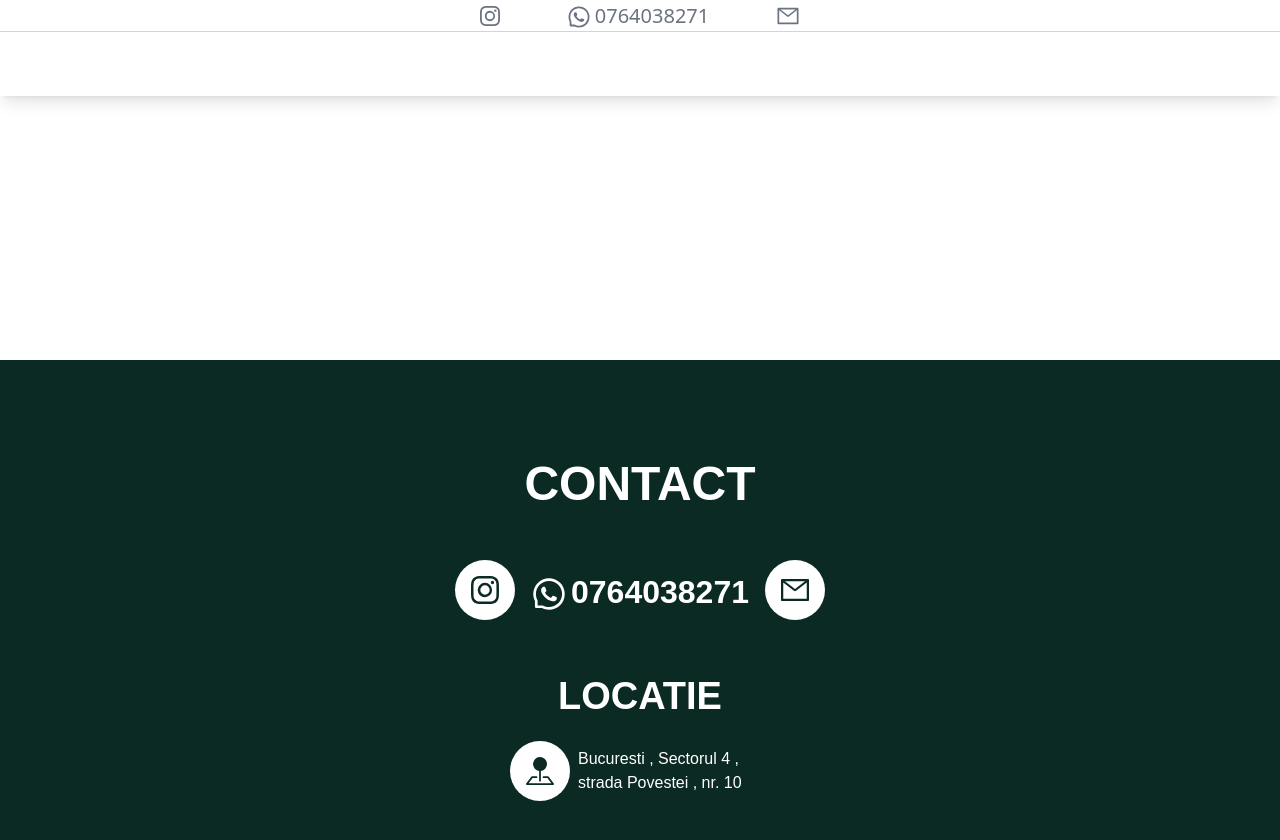
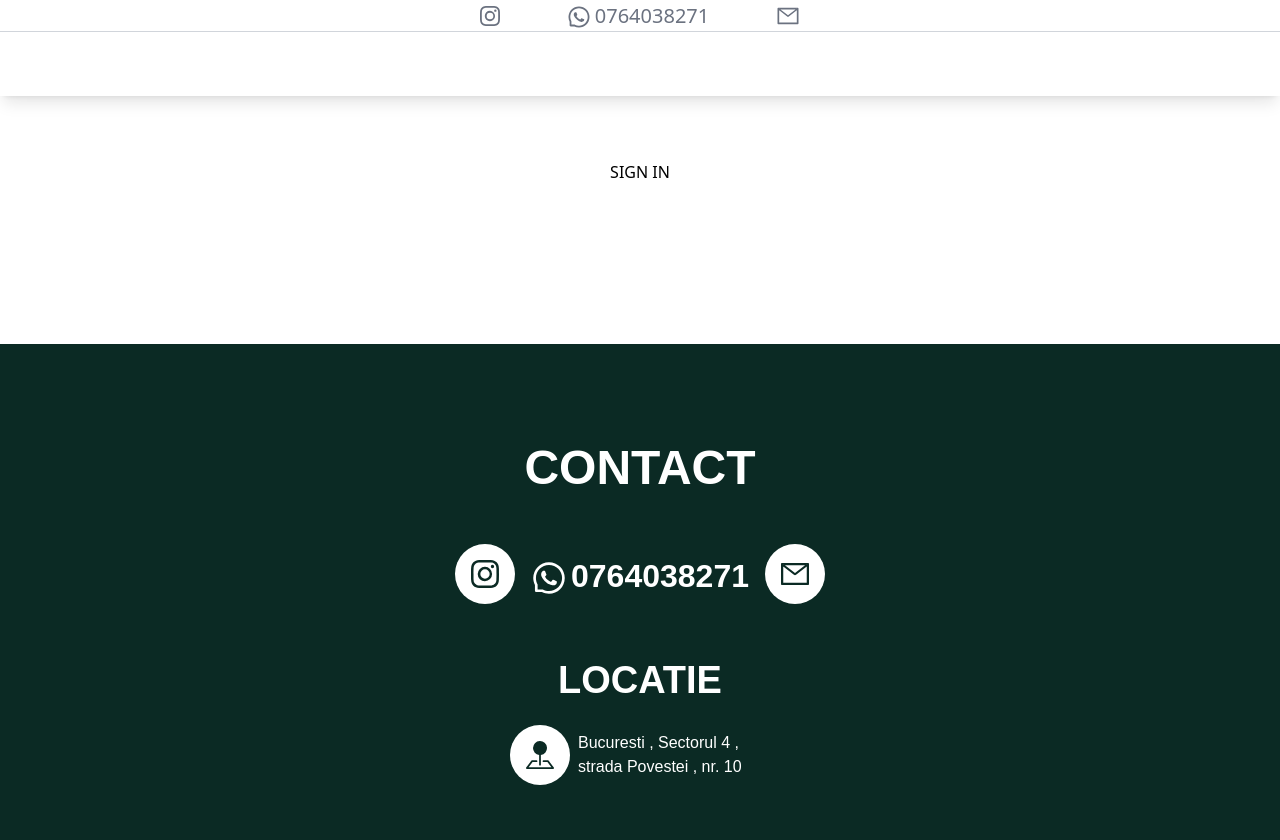
Before and after one commit to PoleacLiviuStefan/lorenaLash, a React (Create React App) app: page /sign-in-google in a window 1280 px wide. Shown: the top 840 px of the page. Built offline with nearby package versions, Linux system fonts and the light colour scheme; grey boxes are pictures that could not be loaded.

Commit message:
functionalsignin

```diff
--- a/src/Components/Appointment/SignIn.jsx
+++ b/src/Components/Appointment/SignIn.jsx
@@ -1,23 +1,35 @@
 import React from "react";
 import { GoogleOAuthProvider, GoogleLogin } from "@react-oauth/google";
+import {Navigate} from 'react-router-dom'
+const SignIn =  () => {
+    const SERVER_IP = "http://localhost:5005";
+  const navigate=(url)=>{
+      window.location.href= url;
+  }
+  const loginOAuth2= async ()=>{
+    try {
+    const response =await fetch(SERVER_IP + "/api/google", {
+      method:"GET",
+      headers: {
+        Accept: 'application/json',
+        'Content-Type': 'application/json',
+      },
+    });
+    const data=await response.json();
+    navigate(data.url);
+    console.log(data.url);
+  }
+    catch (error) {
+      console.error('An error occurred:', error);
+    }
 
-const SignIn = () => {
-    const SERVER_IP = "http://localhost:5005";
+  }
 
   return (
     <div className="flex justify-center items-center h-full py-[10rem]">
-      <GoogleOAuthProvider clientId="640153035190-i0le4tfvvfj329paq3j1on4ajvuf1shd.apps.googleusercontent.com">
-        <GoogleLogin
-          onSuccess={async (credentialResponse) => {
-            console.log(credentialResponse);
-
-
-          }}
-          onError={() => {
-            console.log("Login Failed");
-          }}
-        />
-      </GoogleOAuthProvider>
+        <button type="button" onClick={()=>loginOAuth2()}>
+            SIGN IN
+        </button>
     </div>
   );
 };
```
